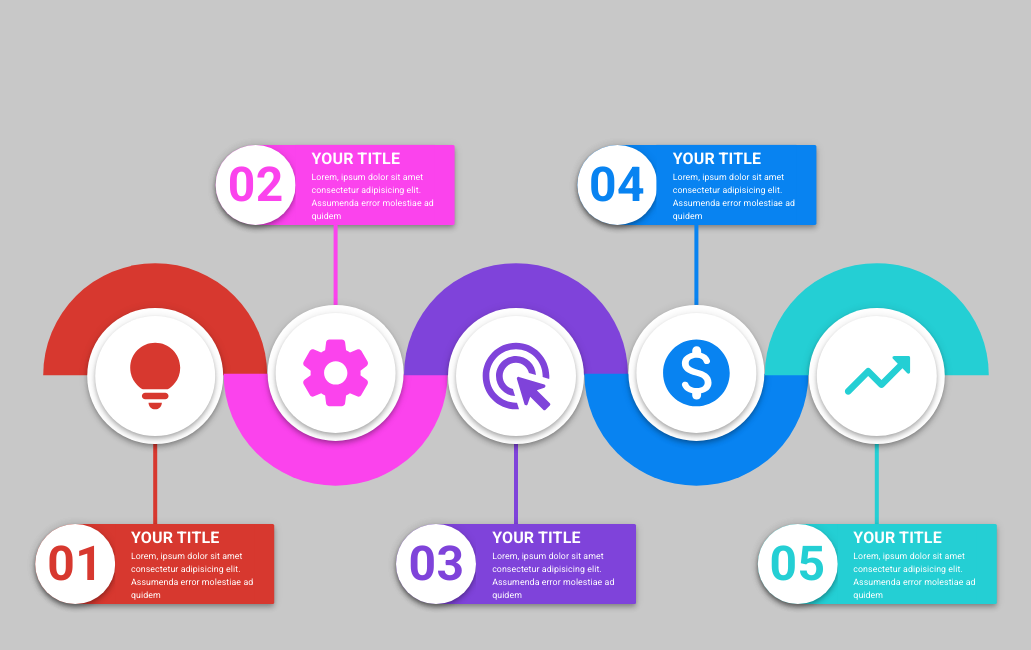
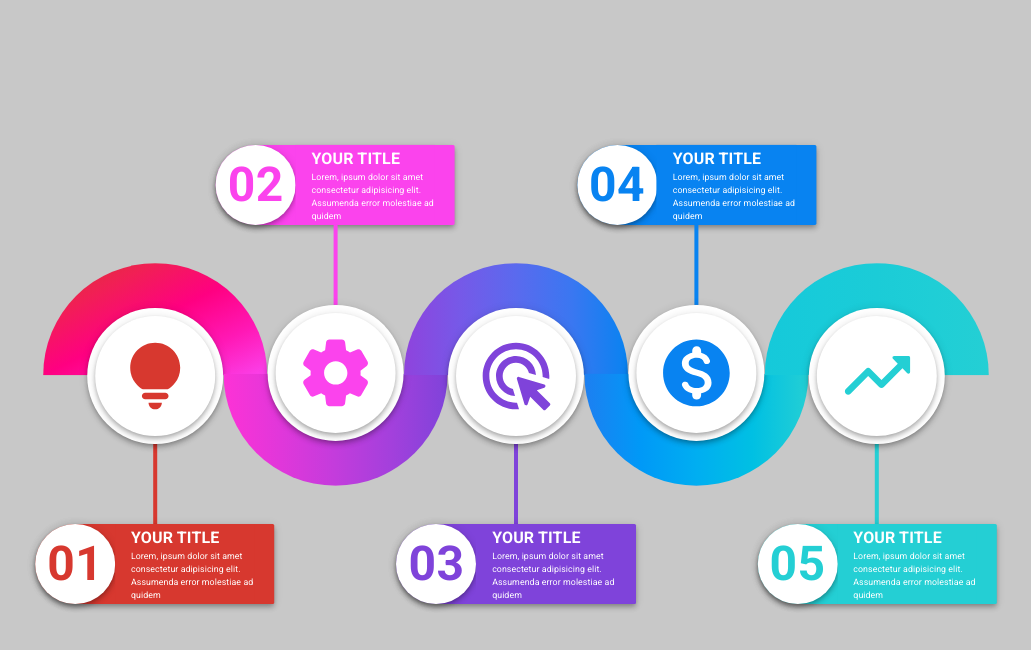
Before and after one commit to KOKUMUbooker/react-challenge, a React (Create React App) app: page / in a window 1280 px wide. Shown: the top 650 px of the page, without its empty margins (124-1155 px from the left). Built offline with nearby package versions, Linux system fonts and the light colour scheme.

Commit message:
Added linear gradients to the waves

```diff
--- a/src/entities/dark-blue-entity.tsx
+++ b/src/entities/dark-blue-entity.tsx
@@ -1,6 +1,7 @@
 import { Box } from '@mui/material';
 import MonetizationOnRoundedIcon from '@mui/icons-material/MonetizationOnRounded';
 
+import module_styles from './entities.module.css';
 import { TopFacingElement } from '../components';
 import { DARK_BLUE } from '../constants';
 
@@ -33,6 +34,7 @@ export function DarkBlueEntity({ styles }: DarkBlueEntityProps) {
           styles={{ zIndex: 2 }}
         />
         <Box
+          className={module_styles.dark_blue_entity_wave}
           style={{
             backgroundColor: DARK_BLUE,
             width: '14rem',
--- /dev/null
+++ b/src/entities/entities.module.css
@@ -0,0 +1,54 @@
+.red_entity_wave {
+  background-image: linear-gradient(
+    to right bottom,
+    #d7382f,
+    #f11f55,
+    #ff0081,
+    #ff18b5,
+    #fb43ed
+  );
+}
+
+.pink_entity_wave {
+  background-image: linear-gradient(
+    to right,
+    #fd32d6,
+    #e137da,
+    #c33cdc,
+    #a340dc,
+    #7f43da
+  );
+}
+
+.purple_entity_wave {
+  background-image: linear-gradient(
+    to right,
+    #8f43dd,
+    #7659e8,
+    #5a6aee,
+    #3a77f1,
+    #0883f1
+  );
+}
+
+.dark_blue_entity_wave {
+  background-image: linear-gradient(
+    to right,
+    #1d7ff1,
+    #0099f7,
+    #00aef1,
+    #00c0e3,
+    #24cfd4
+  );
+}
+
+.light_blue_entity_wave {
+  background-image: linear-gradient(
+    to right,
+    #15c9da,
+    #18cbd9,
+    #1bccd7,
+    #1fced6,
+    #24cfd4
+  );
+}
--- a/src/entities/light-blue-entity.tsx
+++ b/src/entities/light-blue-entity.tsx
@@ -1,6 +1,7 @@
 import { Box } from '@mui/material';
 import TrendingUpRoundedIcon from '@mui/icons-material/TrendingUpRounded';
 
+import module_styles from './entities.module.css';
 import { BottomFacingElement } from '../components';
 import { LIGHT_BLUE } from '../constants';
 
@@ -27,6 +28,7 @@ export function LightBlueEntity({ styles }: LightBlueEntityProps) {
         }}
       >
         <Box
+          className={module_styles.light_blue_entity_wave}
           style={{
             backgroundColor: LIGHT_BLUE,
             width: '14rem',
--- a/src/entities/pink-entity.tsx
+++ b/src/entities/pink-entity.tsx
@@ -2,6 +2,7 @@ import { Box } from '@mui/material';
 import SettingsRoundedIcon from '@mui/icons-material/SettingsRounded';
 
 import { TopFacingElement } from '../components';
+import module_styles from './entities.module.css';
 import { PINK } from '../constants';
 
 const settingsIcon = (
@@ -33,6 +34,7 @@ export function PinkEntity({ styles }: PinkEntityProps) {
           styles={{ zIndex: 2 }}
         />
         <Box
+          className={module_styles.pink_entity_wave}
           style={{
             backgroundColor: PINK,
             width: '14rem',
--- a/src/entities/purple-entity.tsx
+++ b/src/entities/purple-entity.tsx
@@ -1,6 +1,7 @@
 import { Box } from '@mui/material';
 import AdsClickRoundedIcon from '@mui/icons-material/AdsClickRounded';
 
+import module_styles from './entities.module.css';
 import { BottomFacingElement } from '../components';
 import { PURPLE } from '../constants';
 
@@ -27,6 +28,7 @@ export function PurpleEntity({ styles }: PurpleEntityProps) {
         }}
       >
         <Box
+          className={module_styles.purple_entity_wave}
           style={{
             backgroundColor: PURPLE,
             width: '14rem',
--- a/src/entities/red-entity.tsx
+++ b/src/entities/red-entity.tsx
@@ -1,6 +1,7 @@
 import { Box } from '@mui/material';
 import LightbulbRoundedIcon from '@mui/icons-material/LightbulbRounded';
 
+import module_styles from './entities.module.css';
 import { BottomFacingElement } from '../components';
 import { RED } from '../constants';
 
@@ -27,6 +28,7 @@ export function RedEntity({ styles }: RedEntityProps) {
         }}
       >
         <Box
+          className={module_styles.red_entity_wave}
           style={{
             backgroundColor: RED,
             width: '14rem',
--- a/src/index.tsx
+++ b/src/index.tsx
@@ -3,7 +3,7 @@ import '@fontsource/roboto/400.css';
 import '@fontsource/roboto/500.css';
 import '@fontsource/roboto/700.css';
 import ReactDOM from 'react-dom/client';
-import App from './App';
+import App from './app';
 
 const root = ReactDOM.createRoot(
   document.getElementById('root') as HTMLElement
```
Also changed, not shown: tsconfig.json (+2 -8 lines), src/app.tsx (renamed from src/App.tsx), 1 other file (tests, documents, lock files or other folders).
